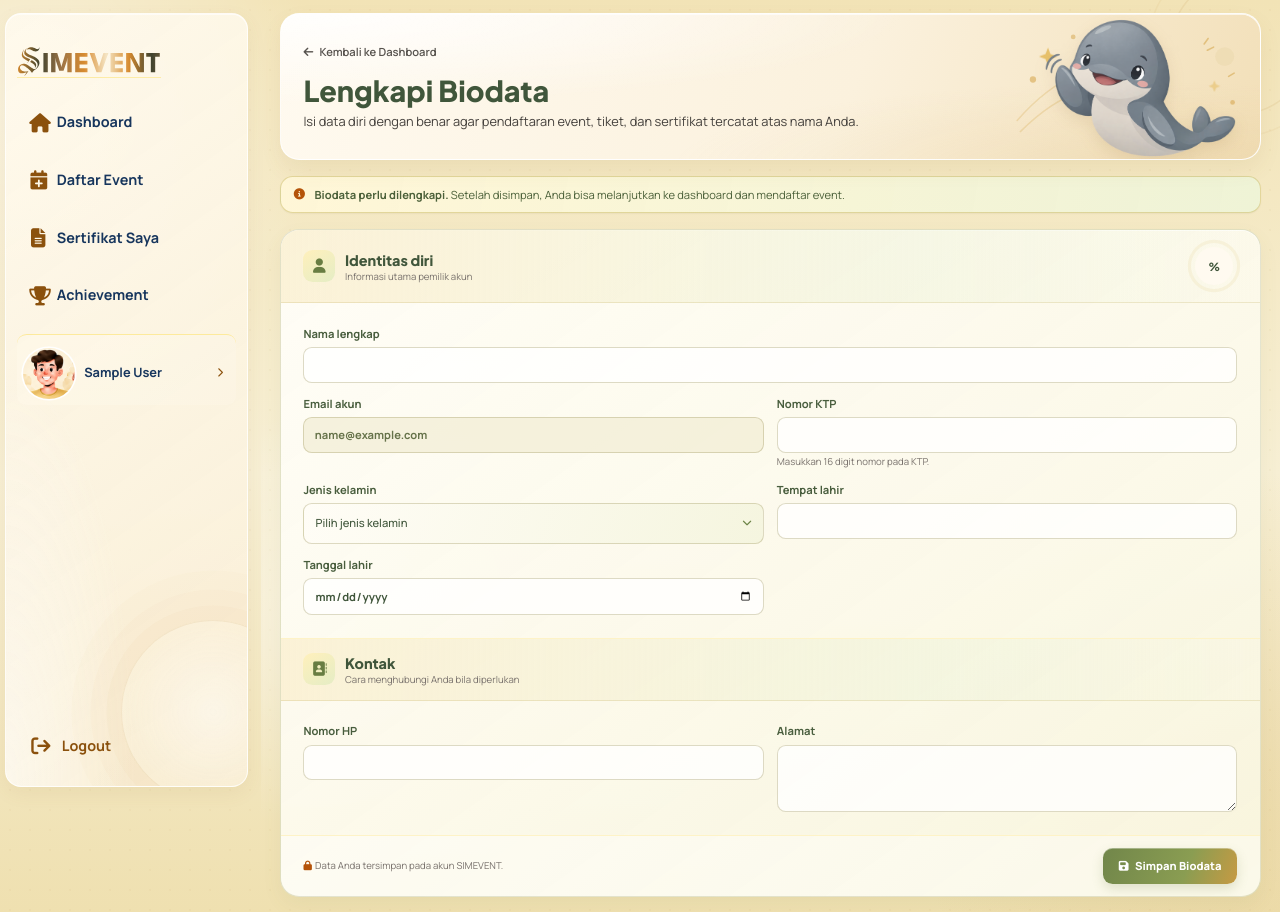
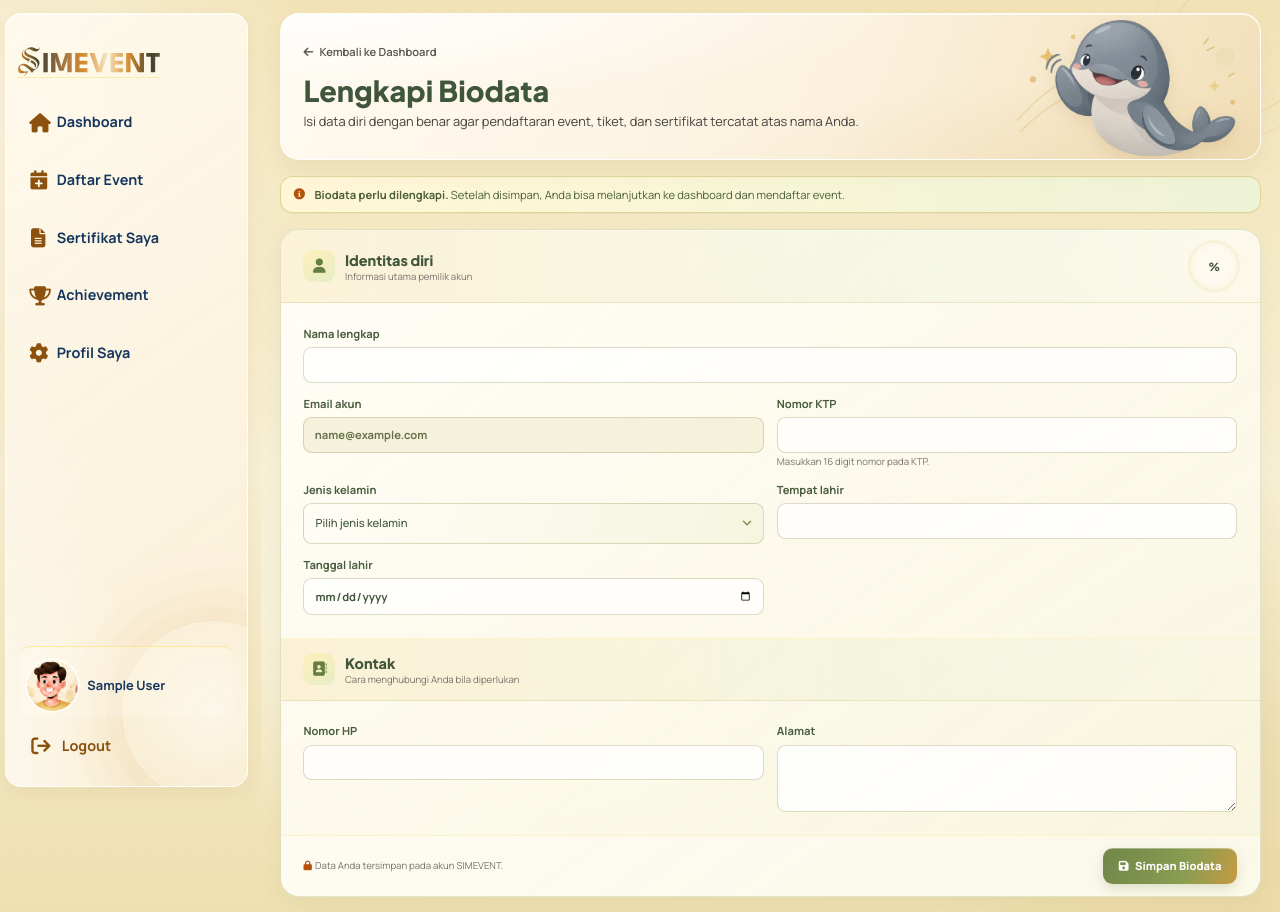
Before and after one commit to HikaruYui/simevent-web, a Django app: template frontend/templates/peserta/akun.html in a window 1280 px wide. Run offline with Django 5.2, Linux system fonts and the light colour scheme; the template is opened without the code that fills it: values that come from a table or form of the project are taken from there, others are empty; the visitor is signed in with stand-in values (Sample User, id 1); some libraries are stand-ins or nearby versions.

Commit message:
fix: edit profil peserta

```diff
--- a/frontend/templates/peserta/base_peserta.html
+++ b/frontend/templates/peserta/base_peserta.html
@@ -189,9 +189,7 @@
 .participant-outline:hover { background: rgba(255, 233, 188, 0.4); }
 .participant-user-chip {
   background: rgba(255,250,239,.26);
-  transition: background-color .2s ease;
 }
-.participant-user-chip:hover { background: rgba(255,250,239,.68); }
 .participant-sidebar nav a {
   display: flex;
   align-items: center;
@@ -266,17 +264,18 @@
         {% url 'peserta_daftar_event' as daftar_event_url %}
         {% url 'peserta_sertifikat' as sertifikat_url %}
         {% url 'peserta_achievement' as achievement_url %}
+        {% url 'peserta_akun' as akun_url %}
         <a href="{{ dashboard_url }}" class="rounded-xl px-3.5 py-3.5 text-lg font-bold {% if request.path == dashboard_url %}participant-button{% else %}text-slate-700{% endif %}"><i class="fa-solid fa-house mr-3 w-7 text-2xl"></i>Dashboard</a>
         <a href="{{ daftar_event_url }}" class="rounded-xl px-3.5 py-3.5 text-lg font-bold {% if request.path == daftar_event_url %}participant-button{% else %}text-slate-700{% endif %}"><i class="fa-solid fa-calendar-plus mr-3 w-7 text-2xl"></i>Daftar Event</a>
         <a href="{{ sertifikat_url }}" class="rounded-xl px-3.5 py-3.5 text-lg font-bold {% if request.path == sertifikat_url %}participant-button{% else %}text-slate-700{% endif %}"><i class="fa-solid fa-file-lines mr-3 w-7 text-2xl"></i>Sertifikat Saya</a>
         <a href="{{ achievement_url }}" class="rounded-xl px-3.5 py-3.5 text-lg font-bold {% if request.path == achievement_url %}participant-button{% else %}text-slate-700{% endif %}"><i class="fa-solid fa-trophy mr-3 w-7 text-2xl"></i>Achievement</a>
+        <a href="{{ akun_url }}" class="rounded-xl px-3.5 py-3.5 text-lg font-bold {% if request.path == akun_url %}participant-button{% else %}text-slate-700{% endif %}"><i class="fa-solid fa-gear mr-3 w-7 text-2xl"></i>Profil Saya</a>
       </nav>
-      <a href="{% url 'peserta_akun' %}" aria-label="Buka Akun Saya" class="participant-user-chip mt-4 flex min-w-0 items-center gap-3 rounded-xl border-t border-amber-200/80 px-2 pb-2 pt-4">
-        <img src="{% static 'img/achievement-hero.png' %}" alt="" class="h-16 w-16 shrink-0 rounded-full bg-white object-cover object-center ring-2 ring-white">
-        <span class="truncate text-base font-bold text-brand-ink">{{ request.user.get_full_name|default:request.user.email }}</span>
-        <i class="fa-solid fa-chevron-right ml-auto mr-2 text-xs text-brand-orangeDeep"></i>
-      </a>
       <div>
+        <div class="participant-user-chip mt-4 flex min-w-0 items-center gap-3 rounded-xl border-t border-amber-200/80 px-2 pb-2 pt-4">
+          <img src="{% static 'img/achievement-hero.png' %}" alt="" class="h-16 w-16 shrink-0 rounded-full bg-white object-cover object-center ring-2 ring-white">
+          <span class="truncate text-base font-bold text-brand-ink">{{ request.user.get_full_name|default:request.user.email }}</span>
+        </div>
         <form method="post" action="{% url 'logout_page' %}" class="mt-2">{% csrf_token %}<button type="submit" class="flex min-h-14 w-full items-center gap-3 rounded-xl px-3 text-lg font-bold text-brand-orangeDeep transition hover:bg-amber-100"><i class="fa-solid fa-arrow-right-from-bracket w-7 text-2xl"></i>Logout</button></form>
       </div>
     </div>
```
